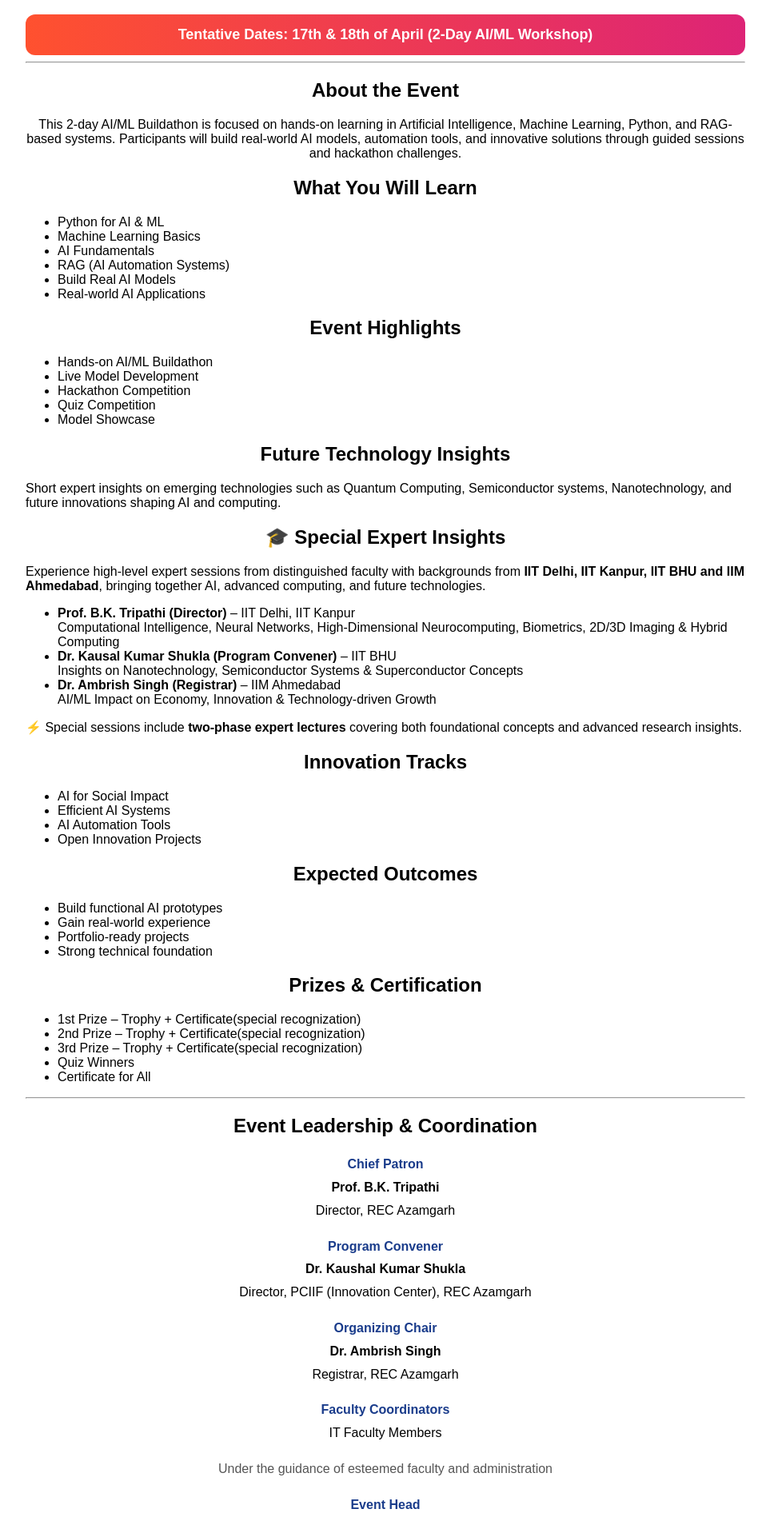
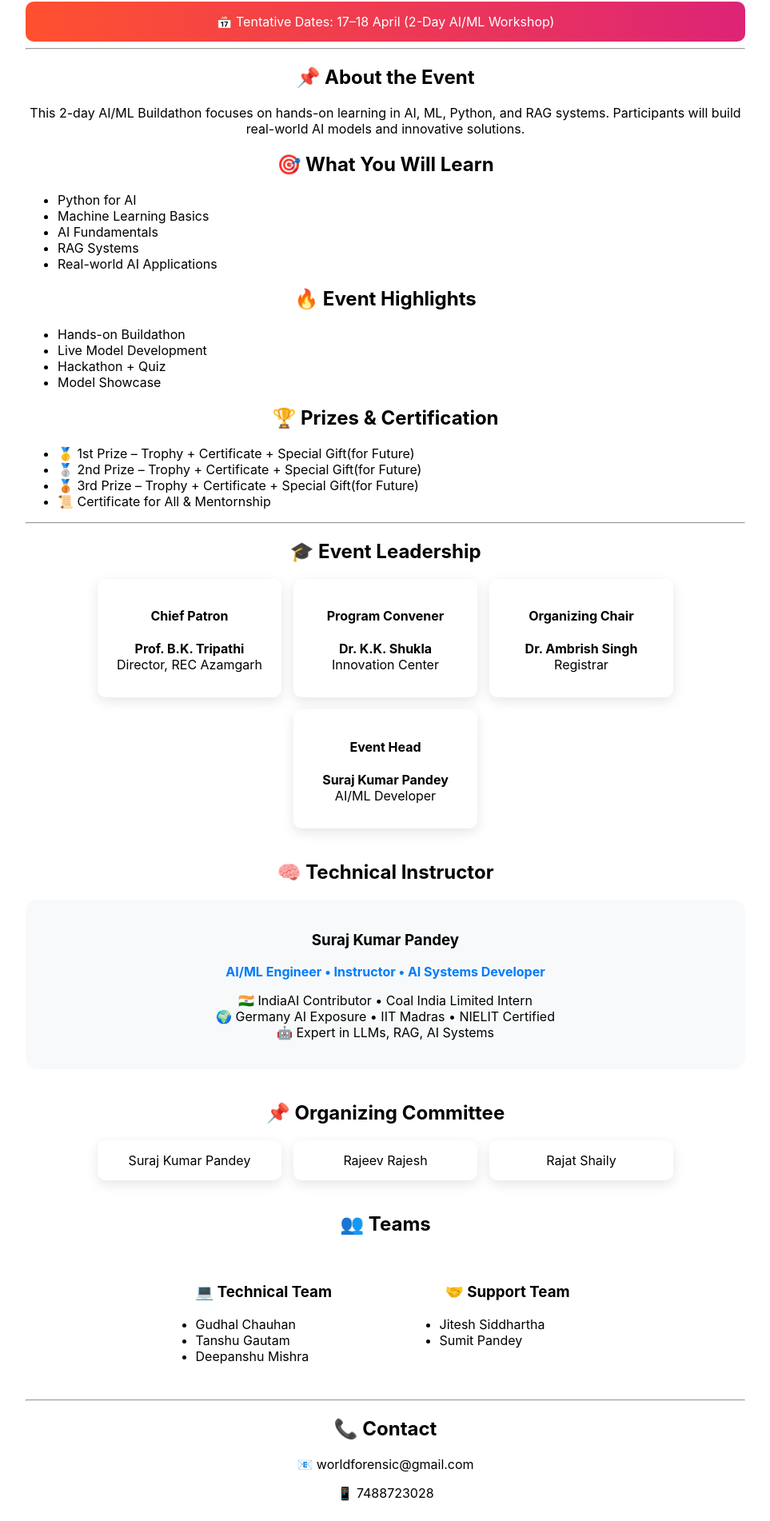
Before and after one commit to surajpandey111/ai-event-platform, a React (Create React App) app in the folder ai-event/: page /home in a window 1280 px wide. Shown: the part 217-2119 px from the top of the page at 80% size, without its empty margins (158-1121 px from the left). Built offline with nearby package versions, Linux system fonts and the light colour scheme.

Commit message:
Fix React routing for admin page

```diff
--- a/ai-event/src/pages/Home.js
+++ b/ai-event/src/pages/Home.js
@@ -5,10 +5,10 @@ const Home = () => {
   const navigate = useNavigate();
 
   return (
-    <div style={{ padding: "30px", fontFamily: "Arial", textAlign: "center", maxWidth: "900px", margin: "auto" }}>
+    <div style={container}>
 
       {/* 🔥 HEADER */}
-      <h1> AI/ML Buildathon & Innovation Hackathon 2026</h1>
+      <h1>🚀 AI/ML Buildathon & Innovation Hackathon 2026</h1>
 
       <p style={{ fontSize: "18px" }}>
         Build Real AI Projects | Hackathon | Quiz | Model Showcase
@@ -24,324 +24,228 @@ const Home = () => {
         </button>
       </div>
 
-           {/* 🔥 EVENT DATE FLASH */}
-     <div style={{
-       background: "linear-gradient(90deg, #ff512f, #dd2476)",
-       color: "#fff",
-       padding: "15px",
-       borderRadius: "12px",
-       marginTop: "30px",
-       fontWeight: "bold",
-       fontSize: "18px"
-     }}>
-        Tentative Dates: 17th & 18th of April (2-Day AI/ML Workshop)
+      {/* 🔥 DATE */}
+      <div style={dateBanner}>
+        📅 Tentative Dates: 17–18 April (2-Day AI/ML Workshop)
       </div>
 
       <hr />
 
-      {/* 🔥 ABOUT */}
-      <h2> About the Event</h2>
+      {/* ABOUT */}
+      <h2>📌 About the Event</h2>
       <p>
-        This 2-day AI/ML Buildathon is focused on hands-on learning in Artificial Intelligence,
-        Machine Learning, Python, and RAG-based systems. Participants will build real-world AI models,
-        automation tools, and innovative solutions through guided sessions and hackathon challenges.
+        This 2-day AI/ML Buildathon focuses on hands-on learning in AI, ML, Python,
+        and RAG systems. Participants will build real-world AI models and innovative solutions.
       </p>
 
-      {/* 🔥 LEARNING */}
-      <h2> What You Will Learn</h2>
-      <ul style={{ textAlign: "left" }}>
-        <li>Python for AI & ML</li>
+      {/* LEARNING */}
+      <h2>🎯 What You Will Learn</h2>
+      <ul style={list}>
+        <li>Python for AI</li>
         <li>Machine Learning Basics</li>
         <li>AI Fundamentals</li>
-        <li>RAG (AI Automation Systems)</li>
-        <li>Build Real AI Models</li>
+        <li>RAG Systems</li>
         <li>Real-world AI Applications</li>
       </ul>
 
-      {/* 🔥 HIGHLIGHTS */}
-      <h2> Event Highlights</h2>
-      <ul style={{ textAlign: "left" }}>
-        <li>Hands-on AI/ML Buildathon</li>
+      {/* HIGHLIGHTS */}
+      <h2>🔥 Event Highlights</h2>
+      <ul style={list}>
+        <li>Hands-on Buildathon</li>
         <li>Live Model Development</li>
-        <li>Hackathon Competition</li>
-        <li>Quiz Competition</li>
+        <li>Hackathon + Quiz</li>
         <li>Model Showcase</li>
       </ul>
 
-      {/* 🔥 NEW (SMALL FUTURE TECH SECTION) */}
-      <h2> Future Technology Insights</h2>
-      <p style={{ textAlign: "left" }}>
-        Short expert insights on emerging technologies such as Quantum Computing,
-        Semiconductor systems, Nanotechnology, and future innovations shaping AI and computing.
-      </p>
-      {/* 🔥 SPECIAL EXPERT INSIGHTS */}
-    <h2>🎓 Special Expert Insights</h2>
-
-    <p style={{ textAlign: "left" }}>
-      Experience high-level expert sessions from distinguished faculty with backgrounds from
-      <b> IIT Delhi, IIT Kanpur, IIT BHU and IIM Ahmedabad</b>, bringing together AI, advanced computing,
-      and future technologies.
-    </p>
-
-    <ul style={{ textAlign: "left" }}>
-      <li>
-        <b>Prof. B.K. Tripathi (Director)</b> – IIT Delhi, IIT Kanpur<br />
-        Computational Intelligence, Neural Networks, High-Dimensional Neurocomputing,
-        Biometrics, 2D/3D Imaging & Hybrid Computing
-      </li>
-
-      <li>
-        <b>Dr. Kausal Kumar Shukla (Program Convener)</b> – IIT BHU<br />
-        Insights on Nanotechnology, Semiconductor Systems & Superconductor Concepts
-      </li>
-
-      <li>
-        <b>Dr. Ambrish Singh (Registrar)</b> – IIM Ahmedabad<br />
-        AI/ML Impact on Economy, Innovation & Technology-driven Growth
-      </li>
+      {/* PRIZES */}
+      <h2>🏆 Prizes & Certification</h2>
+      <ul style={list}>
+        <li>🥇 1st Prize – Trophy + Certificate + Special Gift(for Future)</li>
+        <li>🥈 2nd Prize – Trophy + Certificate + Special Gift(for Future)</li>
+        <li>🥉 3rd Prize – Trophy + Certificate + Special Gift(for Future)</li>
+        <li>📜 Certificate for All & Mentornship</li>
       </ul>
 
-    <p style={{ textAlign: "left" }}>
-      ⚡ Special sessions include <b>two-phase expert lectures</b> covering both foundational concepts and advanced research insights.
-    </p>
-      {/* 🔥 TRACKS */}
-      <h2> Innovation Tracks</h2>
-      <ul style={{ textAlign: "left" }}>
-        <li>AI for Social Impact</li>
-        <li>Efficient AI Systems</li>
-        <li>AI Automation Tools</li>
-        <li>Open Innovation Projects</li>
-      </ul>
+      <hr />
 
-      {/* 🔥 OUTCOMES */}
-      <h2> Expected Outcomes</h2>
-      <ul style={{ textAlign: "left" }}>
-        <li>Build functional AI prototypes</li>
-        <li>Gain real-world experience</li>
-        <li>Portfolio-ready projects</li>
-        <li>Strong technical foundation</li>
-      </ul>
+      {/* 🔥 LEADERSHIP */}
+      <h2>🎓 Event Leadership</h2>
 
-      {/* 🔥 PRIZES */}
-      <h2> Prizes & Certification</h2>
-      <ul style={{ textAlign: "left" }}>
-        <li> 1st Prize – Trophy  + Certificate(special recognization)</li>
-        <li> 2nd Prize – Trophy  + Certificate(special recognization)</li>
-        <li> 3rd Prize – Trophy  + Certificate(special recognization)</li>
-        <li> Quiz Winners</li>
-        <li> Certificate for All</li>
-      </ul>
+      <div style={grid}>
 
+        <div style={card}>
+          <h4>Chief Patron</h4>
+          <p><b>Prof. B.K. Tripathi</b><br />Director, REC Azamgarh</p>
+        </div>
 
-<hr />
-{/* 🔥 ORGANIZING TEAM */}
-<h2 style={{ textAlign: "center" }}> Event Leadership & Coordination</h2>
+        <div style={card}>
+          <h4>Program Convener</h4>
+          <p><b>Dr. K.K. Shukla</b><br />Innovation Center</p>
+        </div>
 
-<div style={{
-  textAlign: "center",
-  marginTop: "20px",
-  lineHeight: "1.8"
-}}>
+        <div style={card}>
+          <h4>Organizing Chair</h4>
+          <p><b>Dr. Ambrish Singh</b><br />Registrar</p>
+        </div>
 
-  <p>
-    <span style={{ color: "#1a3c8b", fontWeight: "bold" }}>Chief Patron</span><br />
-    <b>Prof. B.K. Tripathi</b><br />
-    <span>Director, REC Azamgarh</span>
-  </p>
+        <div style={card}>
+          <h4>Event Head</h4>
+          <p><b>Suraj Kumar Pandey</b><br />AI/ML Developer</p>
+        </div>
 
+      </div>
 
-  <p>
-    <span style={{ color: "#1a3c8b", fontWeight: "bold" }}>Program Convener</span><br />
-    <b>Dr. Kaushal Kumar Shukla</b><br />
-    <span>Director, PCIIF (Innovation Center), REC Azamgarh</span>
+      {/* 🔥 INSTRUCTOR */}
+      <h2 style={{ marginTop: "40px" }}>🧠 Technical Instructor</h2>
+
+      <div style={cardStyle}>
+        <h3>Suraj Kumar Pandey</h3>
+
+        <p style={{ color: "#007bff", fontWeight: "bold" }}>
+          AI/ML Engineer • Instructor • AI Systems Developer
         </p>
 
         <p>
-    <span style={{ color: "#1a3c8b", fontWeight: "bold" }}>Organizing Chair</span><br />
-    <b>Dr. Ambrish Singh</b><br />
-    <span>Registrar, REC Azamgarh</span>
-  </p>
-
-  <p>
-    <span style={{ color: "#1a3c8b", fontWeight: "bold" }}>Faculty Coordinators</span><br />
-    <span>IT Faculty Members</span>
-  </p>
-
-<p style={{ textAlign: "center", color: "#555" }}>
-  Under the guidance of esteemed faculty and administration
-</p>
-  <p>
-    <span style={{ color: "#1a3c8b", fontWeight: "bold" }}>Event Head</span><br />
-    <b>Suraj Kumar Pandey</b><br />
-    <span>Final Year, IT (AI/ML Developer & Innovation Enthusiast)</span>
-  </p>
-
-</div>
-
-
-
-{/* 🔥 TECHNICAL PROFILE */}
-<h2 style={{ marginTop: "40px" }}>Technical Instructor / Researcher</h2>
-
-<div style={cardStyle}>
-  <h3> Suraj Kumar Pandey</h3>
-
-  <p style={{ fontWeight: "bold", color: "#007bff" }}>
-    AI/ML Engineer • Technical Instructor • AI Systems Developer
-  </p>
-
-  <p style={{ fontSize: "15px", lineHeight: "1.6" }}>
-    🇮🇳 IndiaAI (Govt. of India) Contributor • AI Mineral Targeting Systems <br />
-     AI/Data Intern – Coal India Limited (Govt. PSU) <br />
-     International AI Exposure – Berlin, Germany <br />
-     IIT Madras (DS/ML) • Techfest IIT Bombay • NIELIT (Outstanding) <br />
-     Expert in LLMs, RAG Systems, Agentic AI & Real-World AI Deployment
-  </p>
-
-  <p style={{ marginTop: "10px", fontWeight: "bold", color: "#28a745" }}>
-    ⚡ Learn from real-world AI systems & government-level projects
+          🇮🇳 IndiaAI Contributor • Coal India Limited Intern <br />
+          🌍 Germany AI Exposure • IIT Madras • NIELIT Certified <br />
+          🤖 Expert in LLMs, RAG, AI Systems
         </p>
       </div>
 
-  {/* 🔥 TEAM SECTION */}
-  <h2 style={{ marginTop: "40px" }}>👥 Technical & Support Team</h2>
+      {/* 🔥 ORGANIZING COMMITTEE */}
+      <h2 style={{ marginTop: "40px" }}>📌 Organizing Committee</h2>
 
-  <div style={{
-    display: "flex",
-    justifyContent: "space-between",
-    flexWrap: "wrap",
-    gap: "20px"
-  }}>
+      <div style={grid}>
+        <div style={card}>Suraj Kumar Pandey</div>
+        <div style={card}>Rajeev Rajesh</div>
+        <div style={card}>Rajat Shaily</div>
+      </div>
 
-    {/* TECH TEAM */}
+      {/* 🔥 TEAM */}
+      <h2 style={{ marginTop: "40px" }}>👥 Teams</h2>
+
+      <div style={grid}>
+
         <div style={teamBox}>
-      <h3 style={{ color: "#007bff" }}>💻 Technical Team</h3>
-      <ul style={listStyle}>
+          <h3>💻 Technical Team</h3>
+          <ul style={list}>
             <li>Gudhal Chauhan</li>
             <li>Tanshu Gautam</li>
             <li>Deepanshu Mishra</li>
           </ul>
         </div>
 
-    {/* SUPPORT TEAM */}
         <div style={teamBox}>
-      <h3 style={{ color: "#28a745" }}>🤝 Support Team</h3>
-      <ul style={listStyle}>
+          <h3>🤝 Support Team</h3>
+          <ul style={list}>
             <li>Jitesh Siddhartha</li>
             <li>Sumit Pandey</li>
-        <li>------</li>
           </ul>
         </div>
 
       </div>
 
       <hr />
-{/* 🔥 CONTACT */}
-<h2>📞 Contact & Information</h2>
 
-<p>
-  🌐 Website: <a href="https://suraj-portfolio.tech" target="_blank" rel="noreferrer">
-    suraj-portfolio.tech
-  </a>
-</p>
+      {/* CONTACT */}
+      <h2>📞 Contact</h2>
 
-<p>📧 Email: worldforensic@gmail.com</p>
-<p>📱 Phone: 7488723028</p>
+      <p>📧 worldforensic@gmail.com</p>
+      <p>📱 7488723028</p>
 
-<h4> Student Coordinators</h4>
-
-<p>
-  Gudhal chauhan  (Management)<br />
-  📞 7453879136
-</p>
-
-<p>
-  Tanshu Gautam (Registration)<br />
-  📞 9084510773
-</p>
-
-<p>
-  Jitesh Siddhartha<br />
-  📞 9695296837
-</p>
-<hr />
-      {/* 🔥 FINAL CTA (UPGRADED) */}
-<div style={{
-  marginTop: "40px",
-  padding: "25px",
-  background: "#f5f5f5",
-  borderRadius: "15px"
-}}>
-
-  <h2> Ready to Build Your First AI Project?</h2>
-
-  <p style={{ fontSize: "16px", marginBottom: "20px" }}>
-    Join this 2-day hands-on <b>AI/ML Workshop + Buildathon</b> where you will
-    learn, build, compete, and showcase real-world AI models.
-  </p>
+      {/* CTA */}
+      <div style={cta}>
+        <h2>🚀 Ready to Join?</h2>
 
         <button onClick={() => navigate("/register")} style={btnBlue}>
           Register Now
         </button>
 
         <button onClick={() => navigate("/ticket")} style={btnGreen}>
-    🎟 Get Ticket
+          Get Ticket
         </button>
 
-  <p style={{ marginTop: "15px", fontSize: "14px", color: "#555" }}>
-    ⚡ Limited Seats • Hands-on Learning • Certificate Included
+        <p style={{ marginTop: "10px" }}>
+          ⚡ Limited Seats • Certificate Included
         </p>
-
       </div>
 
     </div>
   );
 };
 
-/* BUTTON STYLES */
-const btnBlue = {
-  padding: "12px 25px",
-  fontSize: "18px",
-  background: "#007bff",
-  color: "#fff",
-  border: "none",
-  borderRadius: "10px",
-  cursor: "pointer",
-  marginRight: "10px"
+/* ================= STYLES ================= */
+
+const container = {
+  padding: "30px",
+  textAlign: "center",
+  maxWidth: "900px",
+  margin: "auto"
 };
 
-const btnGreen = {
-  padding: "12px 25px",
-  fontSize: "18px",
-  background: "#28a745",
+const dateBanner = {
+  background: "linear-gradient(90deg,#ff512f,#dd2476)",
   color: "#fff",
-  border: "none",
+  padding: "15px",
   borderRadius: "10px",
-  cursor: "pointer"
+  marginTop: "20px"
+};
+
+const grid = {
+  display: "flex",
+  flexWrap: "wrap",
+  gap: "15px",
+  justifyContent: "center"
+};
+
+const card = {
+  background: "#fff",
+  padding: "15px",
+  borderRadius: "10px",
+  boxShadow: "0 5px 15px rgba(0,0,0,0.1)",
+  minWidth: "200px"
 };
 
 const cardStyle = {
   background: "#f8f9fa",
   padding: "20px",
   borderRadius: "15px",
-  marginTop: "20px",
-  boxShadow: "0 5px 20px rgba(0,0,0,0.1)"
+  marginTop: "20px"
 };
 
 const teamBox = {
-  flex: "1",
-  minWidth: "250px",
-  background: "#ffffff",
+  background: "#fff",
   padding: "20px",
   borderRadius: "15px",
-  boxShadow: "0 5px 20px rgba(0,0,0,0.1)"
+  minWidth: "250px"
 };
 
-const listStyle = {
-  listStyle: "none",
-  padding: 0,
-  marginTop: "10px",
-  lineHeight: "2"
+const list = {
+  textAlign: "left"
+};
+
+const cta = {
+  marginTop: "40px",
+  padding: "20px",
+  background: "#f5f5f5",
+  borderRadius: "10px"
+};
+
+const btnBlue = {
+  padding: "12px 25px",
+  background: "#007bff",
+  color: "#fff",
+  border: "none",
+  borderRadius: "10px",
+  marginRight: "10px"
+};
+
+const btnGreen = {
+  padding: "12px 25px",
+  background: "#28a745",
+  color: "#fff",
+  border: "none",
+  borderRadius: "10px"
 };
 
 export default Home;
```
Lines whose indentation alone changed are shown as unchanged.
